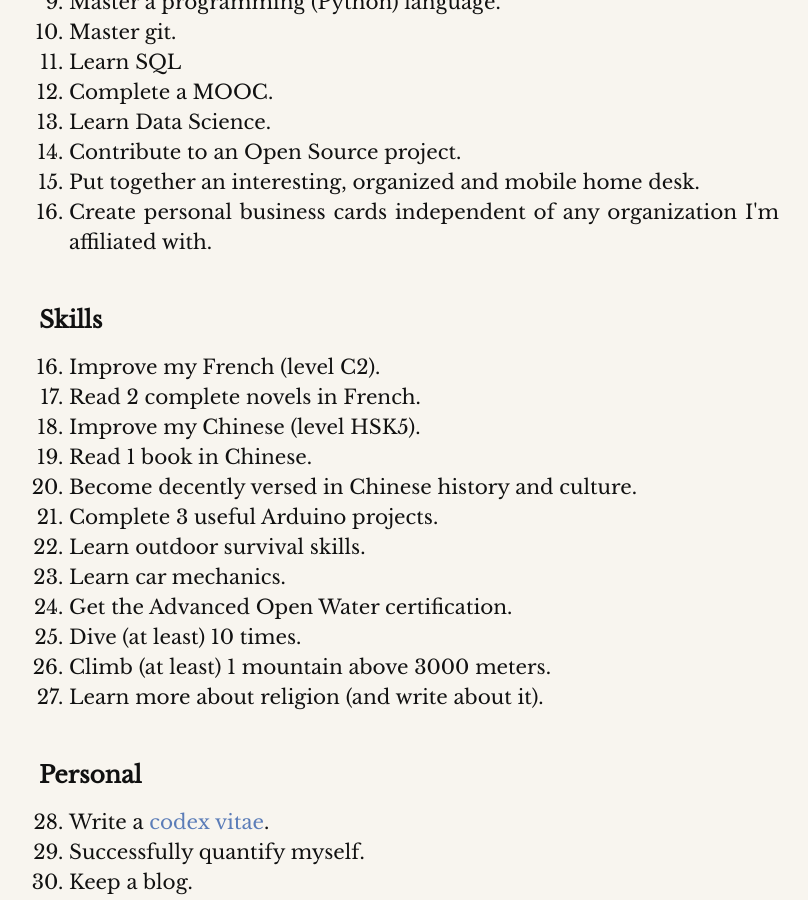
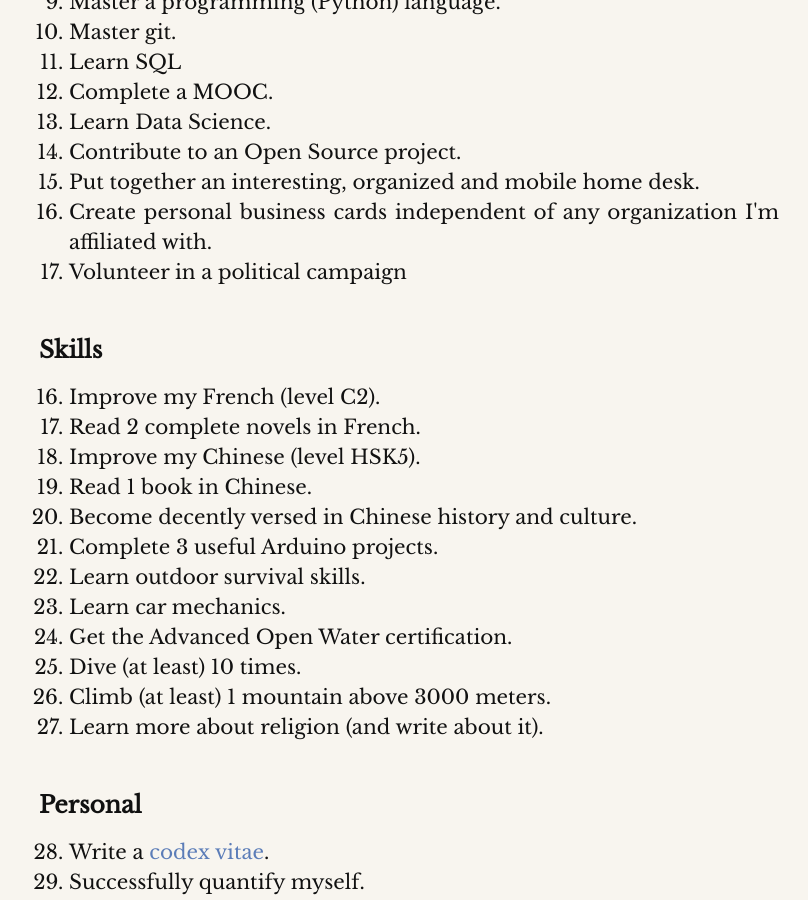
Before and after one commit to josepcasas/ctbs.me, a Jekyll site: the page built from _posts/Notes/2015-05-23-goals.html, in a window 1280 px wide and 900 px high, scrolled down 1266 px. Shown: the whole window, without its empty margins (231-1039 px from the left). Built offline with Jekyll 4.4.1, drawn with Linux system fonts in a browser that asks for light colours; Markdown is read by kramdown in place of the engine named in the settings.

Commit message:
updated goals

```diff
--- a/_posts/Notes/2015-05-23-goals.html
+++ b/_posts/Notes/2015-05-23-goals.html
@@ -38,6 +38,7 @@ I particularly like the idea of setting 101 goals in 1001 days (almost 3 years).
 <li>Contribute to an Open Source project. </li>
 <li>Put together an interesting, organized and mobile home desk.</li>
 <li>Create personal business cards independent of any organization I'm affiliated with. </li>
+<li>Volunteer in a political campaign</li>
 </ol>
 </br>
 
```
